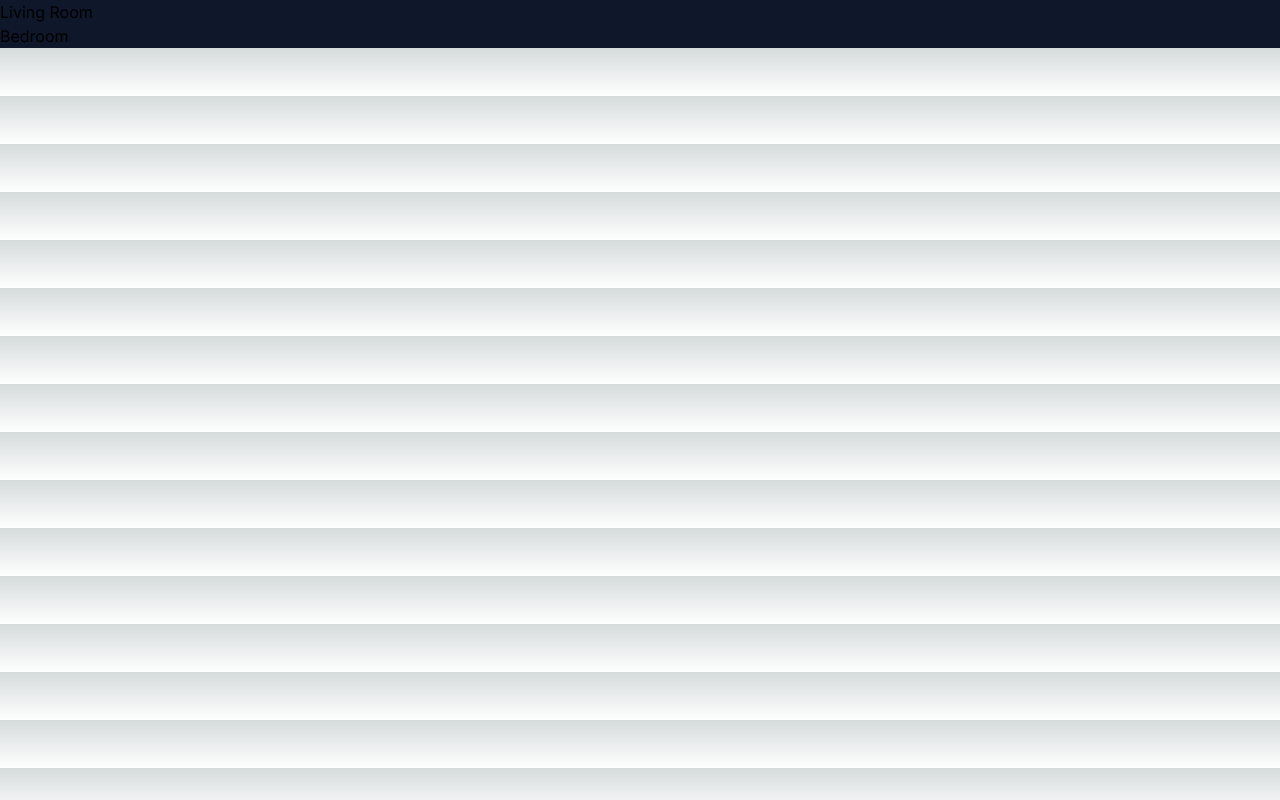
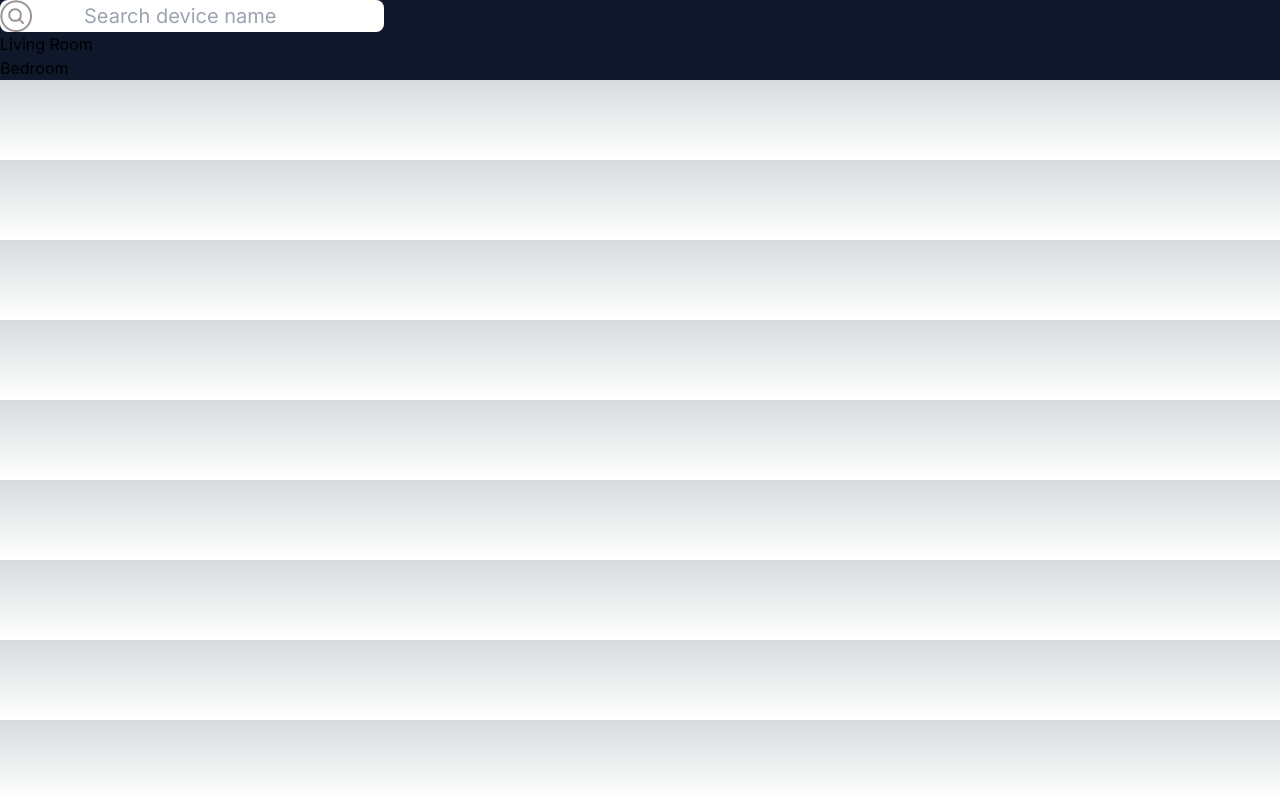
Before and after one commit to tangorishi/SmartHomeAuto, a Next.js app in the folder frontend/: page /dashboard in a window 1280 px wide. Built offline with nearby package versions, Linux system fonts and the light colour scheme.

Commit message:
searchbar

```diff
--- a/frontend/app/dashboard/page.js
+++ b/frontend/app/dashboard/page.js
@@ -24,9 +24,21 @@ import {useEffect, useState} from "react";
 import NavBar from "@/components/NavBar";
 import RoomCard from "@/components/RoomCard";
 import roomData from "@/data/roomData";
+import SearchBar from "@/components/SearchBar";
 
 function Page() {
   const [data, setData] = useState({rooms: []});
+//search setsearch
+  const [search, setSearch]=useState('')
+//results, setresults
+  const [results, setResults]=useState('')
+//useffect
+  useEffect(() =>{
+
+  }
+)
+
+//filter data based on search, add to results via setresults
   useEffect(() => {
     setData(roomData.residences[0]);
     console.log(roomData.residences[0]);
@@ -36,7 +48,8 @@ function Page() {
     <main className="bg-slate-900 flex flex-col w-screen">
       <NavBar />
       <div>
-      {/*  Search bar and filters */}
+        <SearchBar />
+            {/*  Search bar and filters */}
       </div>
       <div>
         {data.rooms.map((room, index) => (
--- a/frontend/components/SearchBar.jsx
+++ b/frontend/components/SearchBar.jsx
@@ -1,22 +1,25 @@
 'use client'
 import React from 'react'
 import Image from 'next/image'
+import searchIcon from '@/assets/search.png'
 
 export default function SearchBar({search, setSearch, handleSearch}) {
 
   return (
-    <main className='bg-white flex flex-row rounded-md justify-center' onSubmit={handleSearch}>
-        <div>
+    <main className='flex flex-row ' onSubmit={handleSearch}>
+        <div className=' bg-white flex rounded-lg justify-start w-96'>
+
+        <Image src={searchIcon} className="w-8 h-8" resizeMode="contain" />
+
             <input
             type='text'
-            className='text-black text-xl flex'
+            className='text-black text-xl flex ml-10 pl-3'
             value={search}
             placeholder='Search device name'
             onChange={(e)=>setSearch(e.target.value)}
             >
             </input>
 
-            <Image source={'../assets/search.png'} className="w-8 h-8" resizeMode="contain" />
 
         </div>
     </main>
```
